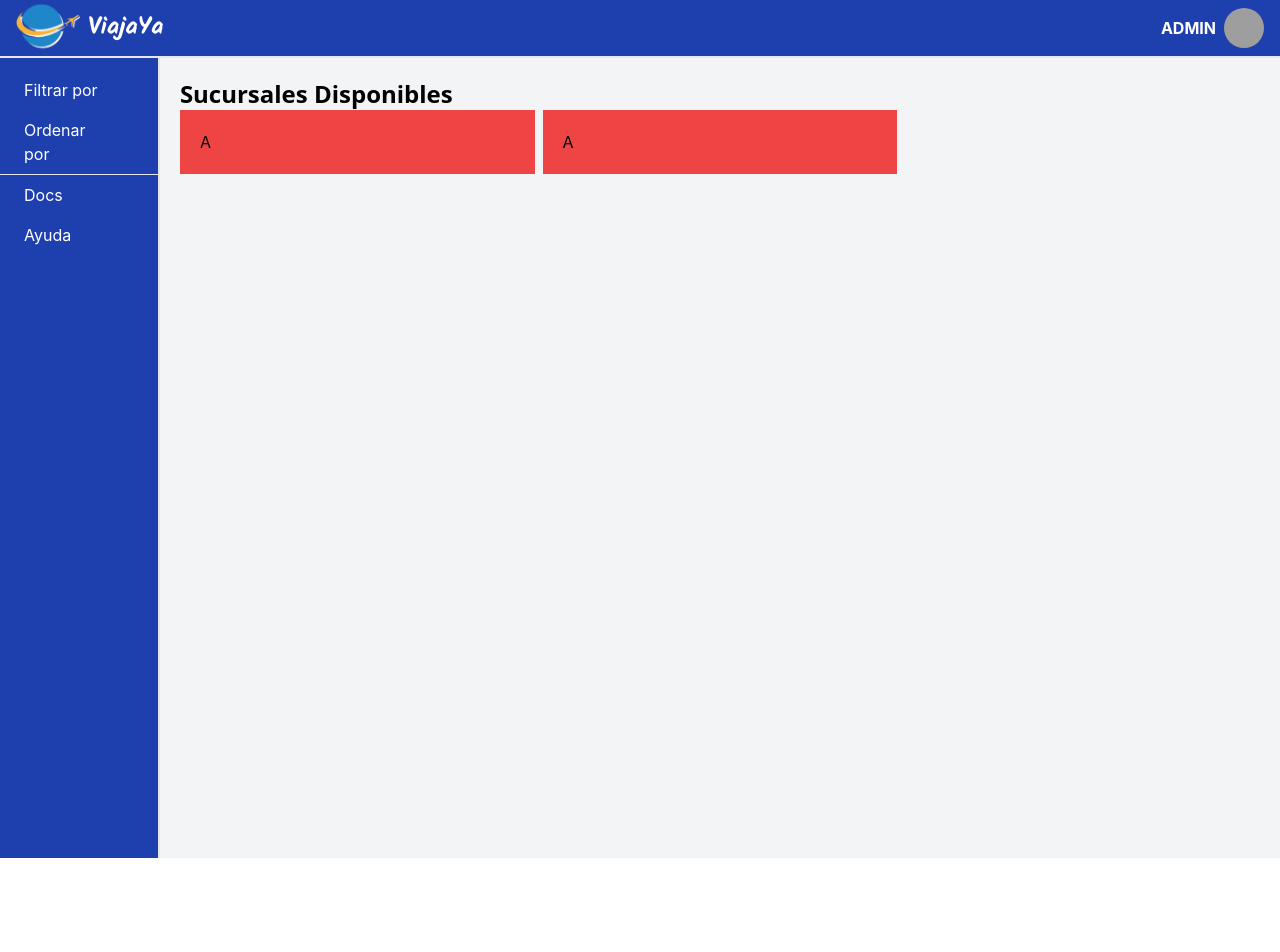
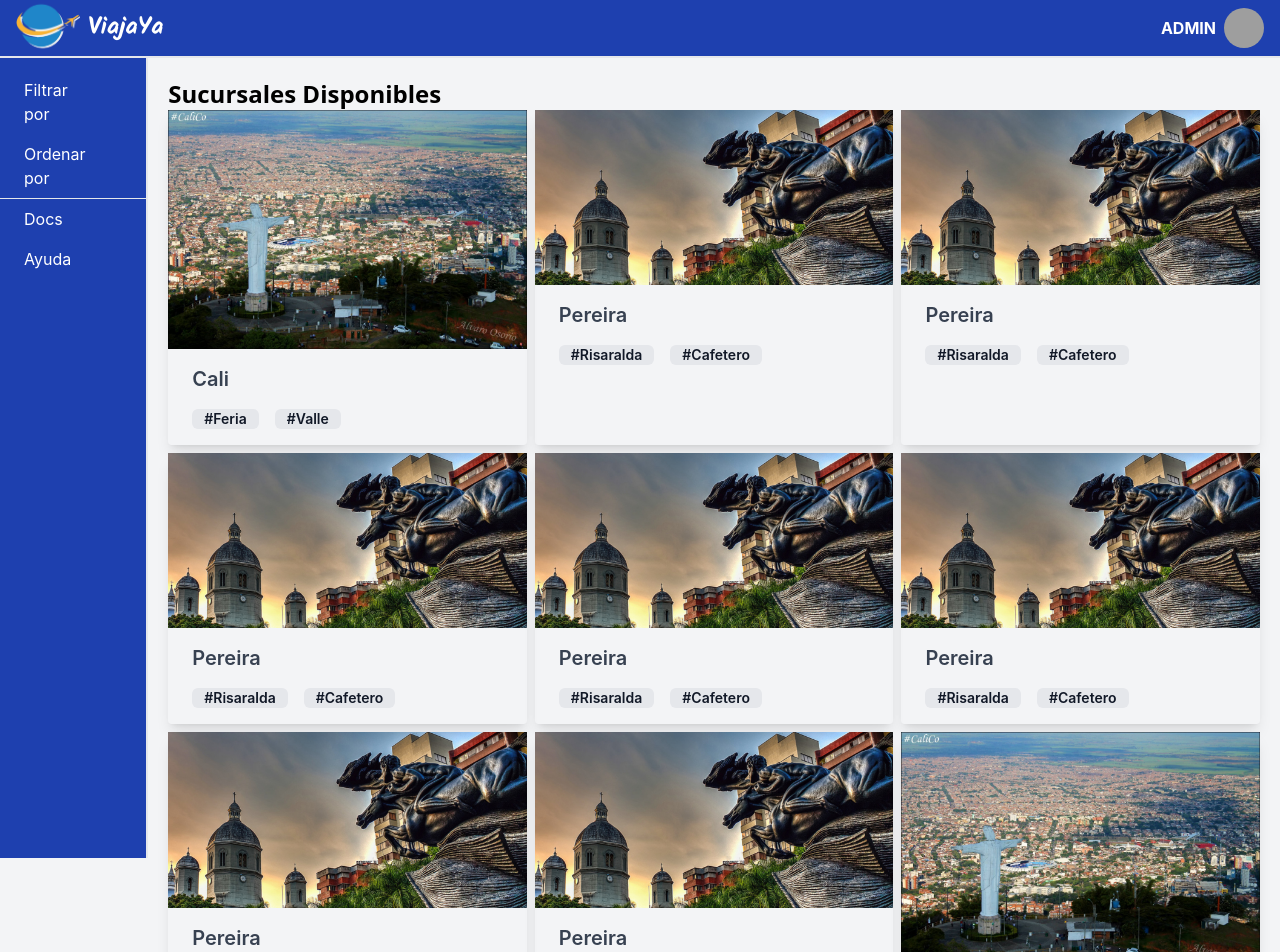
Before and after one commit to coscristian/Agencia-de-Viajes, a React (Create React App) app: page /sucursales in a window 1280 px wide. Shown: the top 952 px of the page. Before the commit the page ends 858 px from the top, so only its background shows below. Built offline with nearby package versions, Linux system fonts and the light colour scheme; grey boxes are pictures that could not be loaded.

Commit message:
Adding sucursal cards to sucursal page

```diff
--- /dev/null
+++ b/src/components/SucursalCard.jsx
@@ -0,0 +1,15 @@
+
+const SucursalCard = (props) => {
+    return (
+        <div className="max-w-sm shadow-lg rounded">
+            <img className="w-full" src={props.img} />
+            <h2 className="text-left text-gray-700 font-semibold text-xl px-6 pt-4">{props.titulo}</h2>
+            <div className="flex flex-row gap-4 text-gray-900 px-6 py-4">
+                <div className="font-semibold bg-gray-200 rounded-md px-3 text-sm">#{props.etiqueta1}</div>
+                <div className="font-semibold bg-gray-200 rounded-md px-3 text-sm">#{props.etiqueta2}</div>
+            </div>
+        </div>
+    );
+}
+
+export default SucursalCard;
--- a/src/pages/sucursales.jsx
+++ b/src/pages/sucursales.jsx
@@ -1,27 +1,29 @@
 import SucursalesSideBar from "components/SucursalesSideBar";
+import SucursalCard from "components/SucursalCard";
+import pereira from "media/pereira.jpg";
+import cali from "media/cali.jpg";
 
-function Sucursales(props) {
+function Sucursales() {
     return (
         <div className='flex flex-row bg-gray-100'>
             <SucursalesSideBar />
-            <div className="flex flex-col mx-5 my-5 w-11/12">
+            <div className="flex flex-col mx-5 my-5 w-full">
                 <h2 className="text-2xl font-sans font-bold">Sucursales Disponibles</h2>
                 <div className="grid grid-cols-3 gap-2">
-                    <div className="bg-red-500 p-5">A</div>
-                    <div className="bg-red-500 p-5">A</div>
+                    <SucursalCard titulo="Cali" img={cali} etiqueta1="Feria" etiqueta2="Valle"/>
+                    <SucursalCard titulo="Pereira" img={pereira} etiqueta1="Risaralda" etiqueta2="Cafetero"/>
+                    <SucursalCard titulo="Pereira" img={pereira} etiqueta1="Risaralda" etiqueta2="Cafetero"/>
+                    <SucursalCard titulo="Pereira" img={pereira} etiqueta1="Risaralda" etiqueta2="Cafetero"/>
+                    <SucursalCard titulo="Pereira" img={pereira} etiqueta1="Risaralda" etiqueta2="Cafetero"/>
+                    <SucursalCard titulo="Pereira" img={pereira} etiqueta1="Risaralda" etiqueta2="Cafetero"/>
+                    <SucursalCard titulo="Pereira" img={pereira} etiqueta1="Risaralda" etiqueta2="Cafetero"/>
+                    <SucursalCard titulo="Pereira" img={pereira} etiqueta1="Risaralda" etiqueta2="Cafetero"/>
+                    <SucursalCard titulo="Cali" img={cali} etiqueta1="Feria" etiqueta2="Valle"/>
+
                 </div>
             </div>
         </div>
     );
 }
 
-/*
-const sucursales = () => {
-    return (
-        <div>
-
-        </div>
-    );
-}
-*/
 export default Sucursales;
```
Also changed, not shown: src/media/cali.jpg (added), src/media/pereira.jpg (added).
